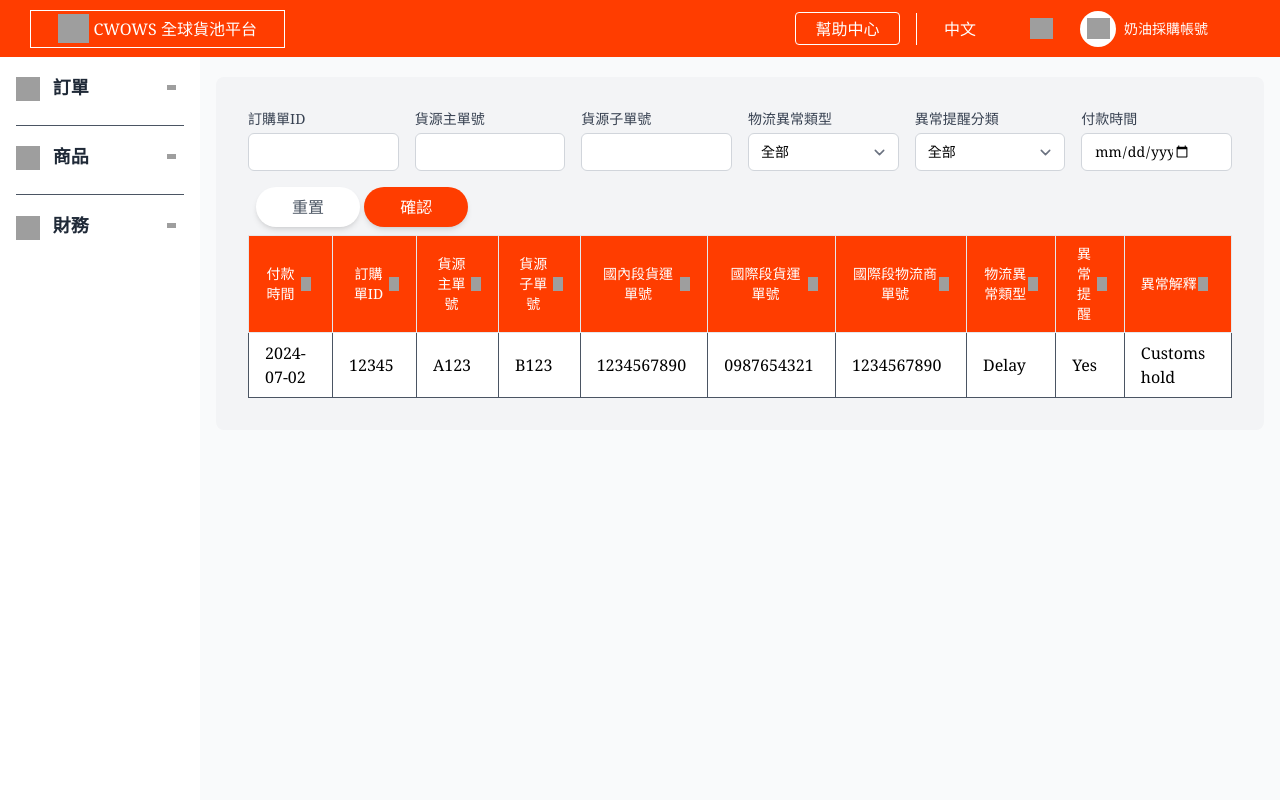
After one commit to Adoraxuu/fluffly_mart, a Django app: page /order/shipping in a window 1280 px wide. The commit adds this page. Run offline with Django 5.2, Linux system fonts and the light colour scheme; some libraries are stand-ins or nearby versions; grey boxes are pictures that could not be loaded.

Commit message:
feat: add shipping html and css

```diff
--- a/order/urls.py
+++ b/order/urls.py
@@ -6,4 +6,5 @@ app_name = 'order'
 urlpatterns = [
     path('', views.index, name='index'),
     path('refund', views.refund, name='refund'),
+    path('shipping', views.shipping, name='shipping'),
 ]
--- a/order/views.py
+++ b/order/views.py
@@ -5,3 +5,6 @@ def index(request):
 
 def refund(request):
     return render(request, 'order/refund.html')
+
+def shipping(request):
+    return render(request, 'order/shipping.html')
--- /dev/null
+++ b/templates/order/shipping.html
@@ -0,0 +1,163 @@
+{% extends "page/base.html" %} {% block content %} {% load static %}
+<div class="container mx-auto p-4">
+  <div class="grid grid-cols-6 gap-4 mb-2">
+    <div class="col-span-1">
+      <label for="order-id" \>訂購單ID</label>
+      <input id="order-id" name="order-id" />
+    </div>
+    <div class="col-span-1">
+      <label for="main-order-id" \>貨源主單號</label>
+      <input id="main-order-id" name="main-order-id" />
+    </div>
+    <div class="col-span-1">
+      <label for="sub-order-id" \>貨源子單號</label>
+      <input id="sub-order-id" name="sub-order-id" />
+    </div>
+    <div class="col-span-1">
+      <label for="logistics-type" \>物流異常類型</label>
+      <select id="logistics-type" name="logistics-type">
+        <option>全部</option>
+      </select>
+    </div>
+    <div class="col-span-1">
+      <label for="reminder-category" \>異常提醒分類</label>
+      <select id="reminder-category" name="reminder-category">
+        <option>全部</option>
+      </select>
+    </div>
+    <div class="col-span-1">
+      <label for="payment-date" \>付款時間</label>
+      <input type="date" id="payment-date" name="payment-date" class="date" />
+    </div>
+  </div>
+
+  <div class="search-button p-2">
+    <button class="btn-gray">重置</button>
+    <button class="btn-primary">確認</button>
+  </div>
+
+  <div class="overflow-x-auto">
+    <table class="min-w-full bg-white">
+      <thead class="bg-[#ff3D00] text-white">
+        <tr>
+          <th class="table-header">
+            <label class="flex items-center text-white">
+              付款時間
+              <img
+                src="{% static 'img/table/sort.svg' %}"
+                alt="logo"
+                class="w-[10px] h-[14px] mx-[5px]"
+              />
+            </label>
+          </th>
+
+          <th class="table-header">
+            <label class="flex items-center text-white">
+              訂購單ID
+              <img
+                src="{% static 'img/table/sort.svg' %}"
+                alt="logo"
+                class="w-[10px] h-[14px] mx-[1px]"
+              />
+            </label>
+          </th>
+          <th class="table-header">
+            <label class="flex items-center text-white">
+              貨源主單號
+              <img
+                src="{% static 'img/table/sort.svg' %}"
+                alt="logo"
+                class="w-[10px] h-[14px] mx-[1px]"
+              />
+            </label>
+          </th>
+          <th class="table-header">
+            <label class="flex items-center text-white">
+              貨源子單號
+              <img
+                src="{% static 'img/table/sort.svg' %}"
+                alt="logo"
+                class="w-[10px] h-[14px] mx-[1px]"
+              />
+            </label>
+          </th>
+          <th class="table-header">
+            <label class="flex items-center text-white">
+              國內段貨運單號
+              <img
+                src="{% static 'img/table/sort.svg' %}"
+                alt="logo"
+                class="w-[10px] h-[14px] mx-[1px]"
+              />
+            </label>
+          </th>
+          <th class="table-header">
+            <label class="flex items-center text-white">
+              國際段貨運單號
+              <img
+                src="{% static 'img/table/sort.svg' %}"
+                alt="logo"
+                class="w-[10px] h-[14px] mx-[1px]"
+              />
+            </label>
+          </th>
+          <th class="table-header">
+            <label class="flex items-center text-white">
+              國際段物流商單號
+              <img
+                src="{% static 'img/table/sort.svg' %}"
+                alt="logo"
+                class="w-[10px] h-[14px] mx-[1px]"
+              />
+            </label>
+          </th>
+          <th class="table-header">
+            <label class="flex items-center text-white">
+              物流異常類型
+              <img
+                src="{% static 'img/table/sort.svg' %}"
+                alt="logo"
+                class="w-[10px] h-[14px] mx-[1px]"
+              />
+            </label>
+          </th>
+          <th class="table-header">
+            <label class="flex items-center text-white">
+              異常提醒
+              <img
+                src="{% static 'img/table/sort.svg' %}"
+                alt="logo"
+                class="w-[10px] h-[14px] mx-[1px]"
+              />
+            </label>
+          </th>
+          <th class="table-header">
+            <label class="flex items-center text-white">
+              異常解釋
+              <img
+                src="{% static 'img/table/sort.svg' %}"
+                alt="logo"
+                class="w-[10px] h-[14px] mx-[1px]"
+              />
+            </label>
+          </th>
+        </tr>
+      </thead>
+      <tbody>
+        <tr>
+          <td class="table-body">2024-07-02</td>
+          <td class="table-body">12345</td>
+          <td class="table-body">A123</td>
+          <td class="table-body">B123</td>
+          <td class="table-body">1234567890</td>
+          <td class="table-body">0987654321</td>
+          <td class="table-body">1234567890</td>
+          <td class="table-body">Delay</td>
+          <td class="table-body">Yes</td>
+          <td class="table-body">Customs hold</td>
+        </tr>
+      </tbody>
+    </table>
+  </div>
+</div>
+{% endblock%}
--- a/templates/shared/sidebar.html
+++ b/templates/shared/sidebar.html
@@ -25,7 +25,7 @@
       <ul x-show="open" class="transition-all duration-300">
         <li><a href="{% url 'order:index' %}" class="sidebar-link">訂單管理</a></li>
         <li><a href="{% url 'order:refund' %}" class="sidebar-link">退貨退款</a></li>
-        <li><a href="#" class="sidebar-link">物流管理</a></li>
+        <li><a href="{% url 'order:shipping' %}" class="sidebar-link">物流管理</a></li>
       </ul>
     </section>
     <div class="sidebar-divider"></div>
--- a/theme/static/css/dist/styles.css
+++ b/theme/static/css/dist/styles.css
@@ -799,9 +799,23 @@ select {
   z-index: 10;
 }
 
+.col-span-1 {
+  grid-column: span 1 / span 1;
+}
+
+.mx-\[1px\] {
+  margin-left: 1px;
+  margin-right: 1px;
+}
+
 .mx-\[27px\] {
   margin-left: 27px;
   margin-right: 27px;
+}
+
+.mx-\[5px\] {
+  margin-left: 5px;
+  margin-right: 5px;
 }
 
 .mx-auto {
@@ -850,6 +864,10 @@ select {
   display: flex;
 }
 
+.table {
+  display: table;
+}
+
 .grid {
   display: grid;
 }
@@ -860,6 +878,10 @@ select {
 
 .h-6 {
   height: 1.5rem;
+}
+
+.h-\[14px\] {
+  height: 14px;
 }
 
 .h-\[200px\] {
@@ -910,6 +932,10 @@ select {
   width: 105px;
 }
 
+.w-\[10px\] {
+  width: 10px;
+}
+
 .w-\[23px\] {
   width: 23px;
 }
@@ -930,12 +956,20 @@ select {
   width: 100%;
 }
 
+.min-w-full {
+  min-width: 100%;
+}
+
 .flex-1 {
   flex: 1 1 0%;
 }
 
 .grid-cols-2 {
   grid-template-columns: repeat(2, minmax(0, 1fr));
+}
+
+.grid-cols-6 {
+  grid-template-columns: repeat(6, minmax(0, 1fr));
 }
 
 .items-center {
@@ -982,6 +1016,10 @@ select {
   overflow: hidden;
 }
 
+.overflow-x-auto {
+  overflow-x: auto;
+}
+
 .rounded {
   border-radius: 0.25rem;
 }
@@ -1017,11 +1055,6 @@ select {
 .border-gray-200 {
   --tw-border-opacity: 1;
   border-color: rgb(229 231 235 / var(--tw-border-opacity));
-}
-
-.border-gray-300 {
-  --tw-border-opacity: 1;
-  border-color: rgb(209 213 219 / var(--tw-border-opacity));
 }
 
 .border-white {
@@ -1091,16 +1124,8 @@ select {
   padding-bottom: 1rem;
 }
 
-.pl-3 {
-  padding-left: 0.75rem;
-}
-
 .pl-\[30px\] {
   padding-left: 30px;
-}
-
-.pr-10 {
-  padding-right: 2.5rem;
 }
 
 .pr-\[72px\] {
@@ -1125,11 +1150,6 @@ select {
 
 .text-\[16px\] {
   font-size: 16px;
-}
-
-.text-base {
-  font-size: 1rem;
-  line-height: 1.5rem;
 }
 
 .text-lg {
@@ -1299,24 +1319,67 @@ select {
   box-shadow: var(--tw-ring-offset-shadow, 0 0 #0000), var(--tw-ring-shadow, 0 0 #0000), var(--tw-shadow);
 }
 
-.hover\:text-gray-700:hover {
+input, select, .date {
+  margin-top: 0.25rem;
+  display: block;
+  width: 100%;
+  border-radius: 0.375rem;
+  --tw-border-opacity: 1;
+  border-color: rgb(209 213 219 / var(--tw-border-opacity));
+  padding-top: 0.5rem;
+  padding-bottom: 0.5rem;
+  padding-left: 0.75rem;
+  padding-right: 2.5rem;
+  font-size: 1rem;
+  line-height: 1.5rem;
+}
+
+input:focus, select:focus, .date:focus {
+  --tw-border-opacity: 1;
+  border-color: rgb(99 102 241 / var(--tw-border-opacity));
+  outline: 2px solid transparent;
+  outline-offset: 2px;
+  --tw-ring-opacity: 1;
+  --tw-ring-color: rgb(99 102 241 / var(--tw-ring-opacity));
+}
+
+@media (min-width: 640px) {
+  input, select, .date {
+    font-size: 0.875rem;
+    line-height: 1.25rem;
+  }
+}
+
+label {
+  display: block;
+  font-size: 0.875rem;
+  line-height: 1.25rem;
+  font-weight: 500;
   --tw-text-opacity: 1;
   color: rgb(55 65 81 / var(--tw-text-opacity));
 }
 
-.focus\:border-indigo-500:focus {
-  --tw-border-opacity: 1;
-  border-color: rgb(99 102 241 / var(--tw-border-opacity));
+.table-header {
+  border-width: 1px;
+  padding-top: 0.5rem;
+  padding-bottom: 0.5rem;
+  padding-left: 1rem;
+  padding-right: 1rem;
 }
 
-.focus\:outline-none:focus {
-  outline: 2px solid transparent;
-  outline-offset: 2px;
+.table-body {
+  border-width: 1px;
+  --tw-border-opacity: 1;
+  border-color: rgb(75 85 99 / var(--tw-border-opacity));
+  padding-top: 0.5rem;
+  padding-bottom: 0.5rem;
+  padding-left: 1rem;
+  padding-right: 1rem;
 }
 
-.focus\:ring-indigo-500:focus {
-  --tw-ring-opacity: 1;
-  --tw-ring-color: rgb(99 102 241 / var(--tw-ring-opacity));
+.hover\:text-gray-700:hover {
+  --tw-text-opacity: 1;
+  color: rgb(55 65 81 / var(--tw-text-opacity));
 }
 
 @media (min-width: 640px) {
@@ -1348,9 +1411,4 @@ select {
     padding-left: 1.5rem;
     padding-right: 1.5rem;
   }
-
-  .sm\:text-sm {
-    font-size: 0.875rem;
-    line-height: 1.25rem;
-  }
 }
```
Also changed, not shown: templates/order/order_search.html (+8 -33 lines), templates/order/refund_search.html (+8 -33 lines), theme/static_src/src/styles.css (+16 -0 lines).
